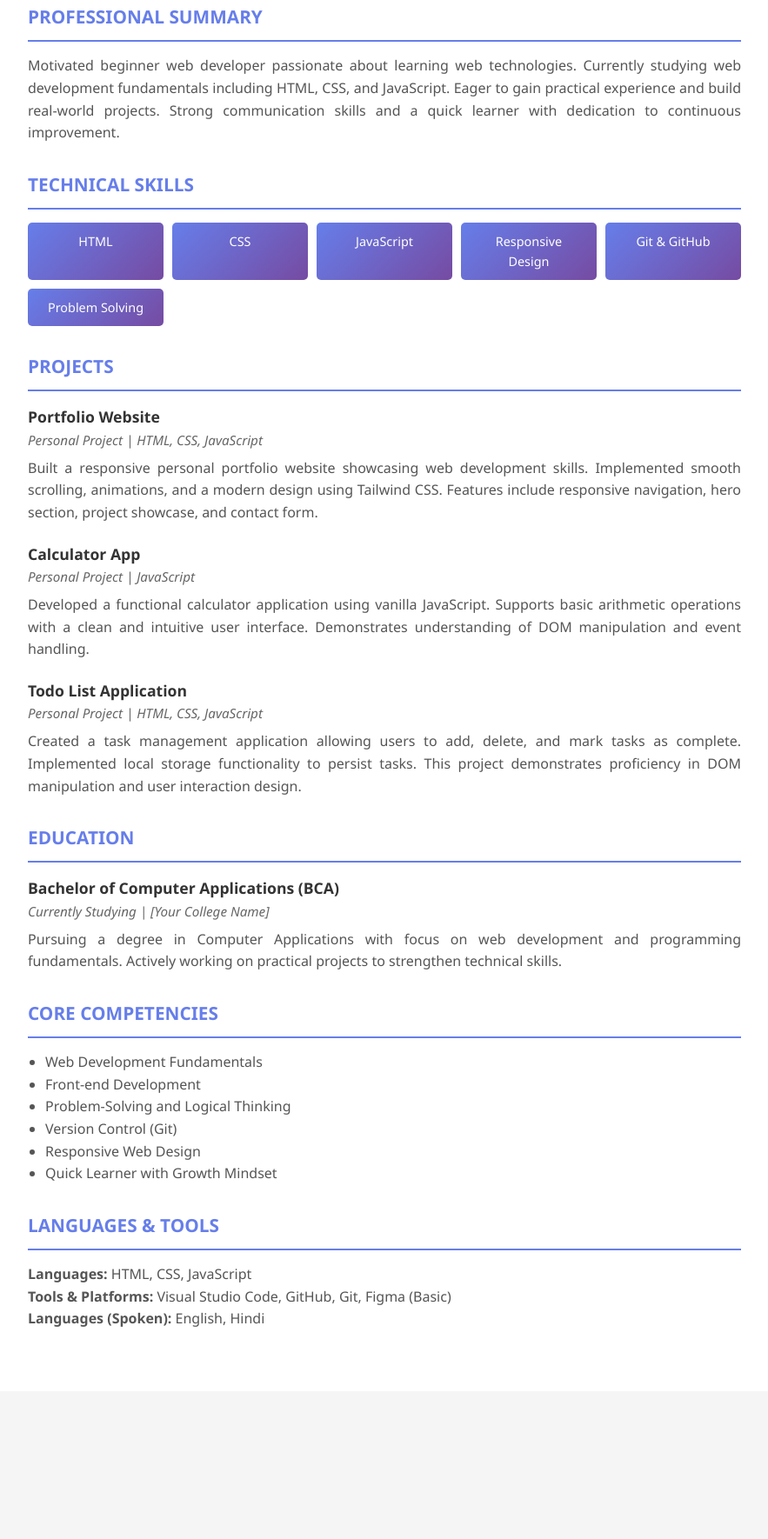
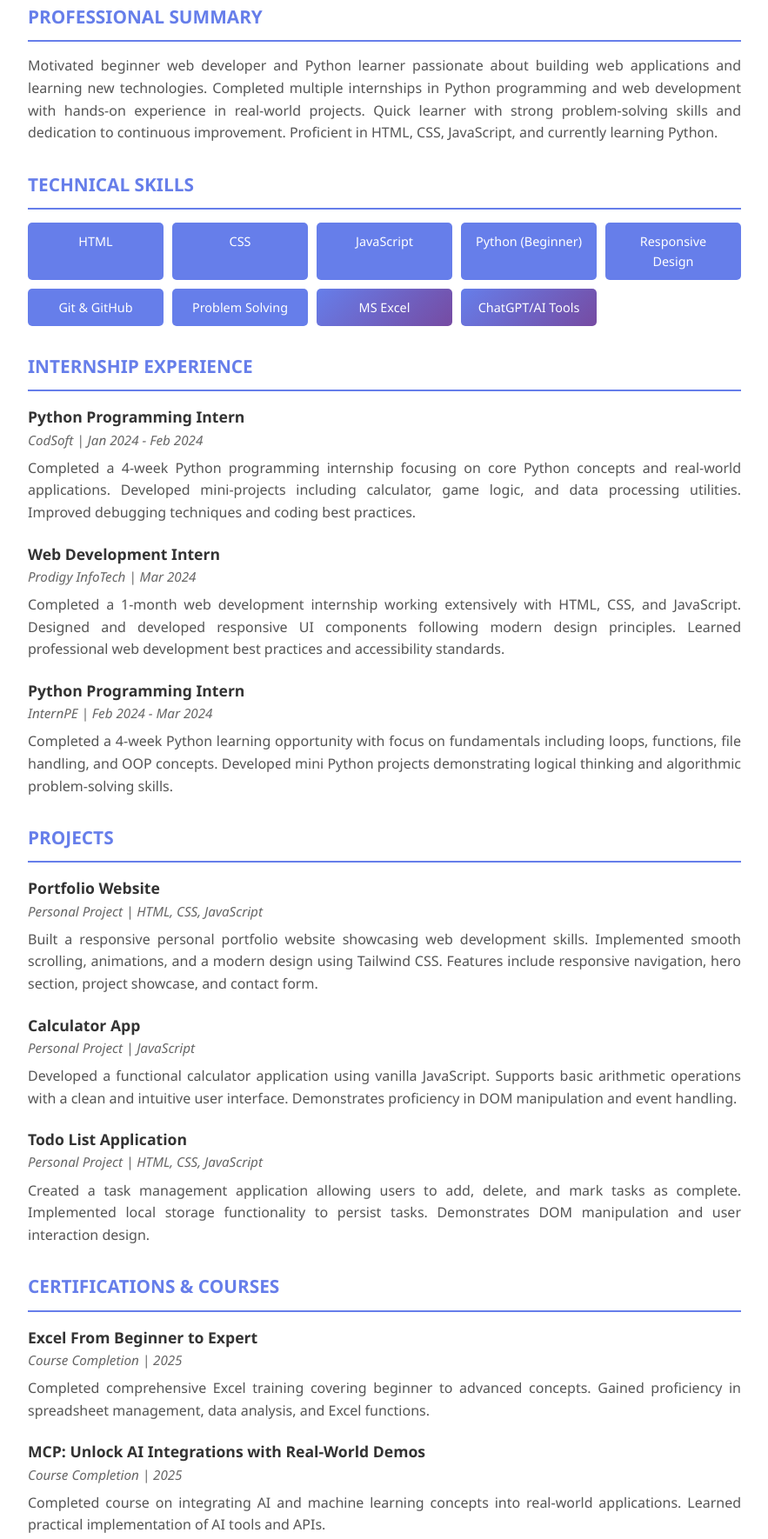
Before and after one commit to pateljiop/portfolio, a plain HTML site: page resume.html in a window 1280 px wide. Shown: the part 230-2000 px from the top of the page at 87% size, without its empty margins (198-1081 px from the left). Before the commit the page ends 1830 px from the top, so only its background shows below. Drawn offline with Linux system fonts and the light colour scheme.

Commit message:
Enhance resume with internship experience, Python skills, and certifications
Updated professional summary and skills section to reflect new experiences and learning. Added internship experiences, projects, certifications, and enhanced technical skills.

```diff
--- a/resume.html
+++ b/resume.html
@@ -88,6 +88,12 @@
             text-align: center;
             font-size: 0.9em;
         }
+        .skill-badge.beginner {
+            background: linear-gradient(135deg, #667eea 0%, #667eea 100%);
+        }
+        .skill-badge.intermediate {
+            background: linear-gradient(135deg, #667eea 0%, #764ba2 100%);
+        }
         .print-btn {
             position: absolute;
             top: 20px;
@@ -102,6 +108,14 @@
         }
         .print-btn:hover {
             background: #764ba2;
+        }
+        .certificate-note {
+            background: #e8f4f8;
+            padding: 10px 15px;
+            border-left: 4px solid #667eea;
+            margin-top: 10px;
+            font-size: 0.9em;
+            color: #555;
         }
         @media print {
             .print-btn {
@@ -138,19 +152,50 @@
         <div class="section">
             <div class="section-title">Professional Summary</div>
             <p style="color: #555; text-align: justify;">
-                Motivated beginner web developer passionate about learning web technologies. Currently studying web development fundamentals including HTML, CSS, and JavaScript. Eager to gain practical experience and build real-world projects. Strong communication skills and a quick learner with dedication to continuous improvement.
+                Motivated beginner web developer and Python learner passionate about building web applications and learning new technologies. Completed multiple internships in Python programming and web development with hands-on experience in real-world projects. Quick learner with strong problem-solving skills and dedication to continuous improvement. Proficient in HTML, CSS, JavaScript, and currently learning Python.
             </p>
         </div>
 
         <div class="section">
             <div class="section-title">Technical Skills</div>
             <div class="skills-grid">
-                <div class="skill-badge">HTML</div>
-                <div class="skill-badge">CSS</div>
-                <div class="skill-badge">JavaScript</div>
-                <div class="skill-badge">Responsive Design</div>
-                <div class="skill-badge">Git & GitHub</div>
-                <div class="skill-badge">Problem Solving</div>
+                <div class="skill-badge beginner">HTML</div>
+                <div class="skill-badge beginner">CSS</div>
+                <div class="skill-badge beginner">JavaScript</div>
+                <div class="skill-badge beginner">Python (Beginner)</div>
+                <div class="skill-badge beginner">Responsive Design</div>
+                <div class="skill-badge beginner">Git & GitHub</div>
+                <div class="skill-badge beginner">Problem Solving</div>
+                <div class="skill-badge">MS Excel</div>
+                <div class="skill-badge">ChatGPT/AI Tools</div>
+            </div>
+        </div>
+
+        <div class="section">
+            <div class="section-title">Internship Experience</div>
+
+            <div class="entry">
+                <div class="entry-title">Python Programming Intern</div>
+                <div class="entry-subtitle">CodSoft | Jan 2024 - Feb 2024</div>
+                <div class="entry-description">
+                    Completed a 4-week Python programming internship focusing on core Python concepts and real-world applications. Developed mini-projects including calculator, game logic, and data processing utilities. Improved debugging techniques and coding best practices.
+                </div>
+            </div>
+
+            <div class="entry">
+                <div class="entry-title">Web Development Intern</div>
+                <div class="entry-subtitle">Prodigy InfoTech | Mar 2024</div>
+                <div class="entry-description">
+                    Completed a 1-month web development internship working extensively with HTML, CSS, and JavaScript. Designed and developed responsive UI components following modern design principles. Learned professional web development best practices and accessibility standards.
+                </div>
+            </div>
+
+            <div class="entry">
+                <div class="entry-title">Python Programming Intern</div>
+                <div class="entry-subtitle">InternPE | Feb 2024 - Mar 2024</div>
+                <div class="entry-description">
+                    Completed a 4-week Python learning opportunity with focus on fundamentals including loops, functions, file handling, and OOP concepts. Developed mini Python projects demonstrating logical thinking and algorithmic problem-solving skills.
+                </div>
             </div>
         </div>
 
@@ -169,7 +214,7 @@
                 <div class="entry-title">Calculator App</div>
                 <div class="entry-subtitle">Personal Project | JavaScript</div>
                 <div class="entry-description">
-                    Developed a functional calculator application using vanilla JavaScript. Supports basic arithmetic operations with a clean and intuitive user interface. Demonstrates understanding of DOM manipulation and event handling.
+                    Developed a functional calculator application using vanilla JavaScript. Supports basic arithmetic operations with a clean and intuitive user interface. Demonstrates proficiency in DOM manipulation and event handling.
                 </div>
             </div>
 
@@ -177,7 +222,35 @@
                 <div class="entry-title">Todo List Application</div>
                 <div class="entry-subtitle">Personal Project | HTML, CSS, JavaScript</div>
                 <div class="entry-description">
-                    Created a task management application allowing users to add, delete, and mark tasks as complete. Implemented local storage functionality to persist tasks. This project demonstrates proficiency in DOM manipulation and user interaction design.
+                    Created a task management application allowing users to add, delete, and mark tasks as complete. Implemented local storage functionality to persist tasks. Demonstrates DOM manipulation and user interaction design.
+                </div>
+            </div>
+        </div>
+
+        <div class="section">
+            <div class="section-title">Certifications & Courses</div>
+
+            <div class="entry">
+                <div class="entry-title">Excel From Beginner to Expert</div>
+                <div class="entry-subtitle">Course Completion | 2025</div>
+                <div class="entry-description">
+                    Completed comprehensive Excel training covering beginner to advanced concepts. Gained proficiency in spreadsheet management, data analysis, and Excel functions.
+                </div>
+            </div>
+
+            <div class="entry">
+                <div class="entry-title">MCP: Unlock AI Integrations with Real-World Demos</div>
+                <div class="entry-subtitle">Course Completion | 2025</div>
+                <div class="entry-description">
+                    Completed course on integrating AI and machine learning concepts into real-world applications. Learned practical implementation of AI tools and APIs.
+                </div>
+            </div>
+
+            <div class="entry">
+                <div class="entry-title">ChatGPT as Your Assistant</div>
+                <div class="entry-subtitle">Course Completion | 2025</div>
+                <div class="entry-description">
+                    Completed training on utilizing ChatGPT and AI assistants for productivity and problem-solving. Proficient in leveraging AI tools for development and learning.
                 </div>
             </div>
         </div>
@@ -189,7 +262,7 @@
                 <div class="entry-title">Bachelor of Computer Applications (BCA)</div>
                 <div class="entry-subtitle">Currently Studying | [Your College Name]</div>
                 <div class="entry-description">
-                    Pursuing a degree in Computer Applications with focus on web development and programming fundamentals. Actively working on practical projects to strengthen technical skills.
+                    Pursuing a degree in Computer Applications with focus on web development and programming fundamentals. Actively working on practical projects to strengthen technical skills and gain hands-on experience.
                 </div>
             </div>
         </div>
@@ -197,11 +270,14 @@
         <div class="section">
             <div class="section-title">Core Competencies</div>
             <ul style="margin-left: 20px; color: #555;">
-                <li>Web Development Fundamentals</li>
+                <li>Web Development Fundamentals (HTML, CSS, JavaScript)</li>
+                <li>Python Programming (Beginner Level)</li>
                 <li>Front-end Development</li>
                 <li>Problem-Solving and Logical Thinking</li>
-                <li>Version Control (Git)</li>
+                <li>Version Control (Git & GitHub)</li>
                 <li>Responsive Web Design</li>
+                <li>Data Analysis with Excel</li>
+                <li>AI Tools & ChatGPT Proficiency</li>
                 <li>Quick Learner with Growth Mindset</li>
             </ul>
         </div>
@@ -209,8 +285,9 @@
         <div class="section">
             <div class="section-title">Languages & Tools</div>
             <p style="color: #555;">
-                <strong>Languages:</strong> HTML, CSS, JavaScript<br>
-                <strong>Tools & Platforms:</strong> Visual Studio Code, GitHub, Git, Figma (Basic)<br>
+                <strong>Programming Languages:</strong> HTML, CSS, JavaScript, Python (Beginner)<br>
+                <strong>Tools & Platforms:</strong> Visual Studio Code, GitHub, Git, Figma (Basic), ChatGPT, Excel<br>
+                <strong>Frameworks/Libraries:</strong> Tailwind CSS, React (Learning)<br>
                 <strong>Languages (Spoken):</strong> English, Hindi
             </p>
         </div>
```
